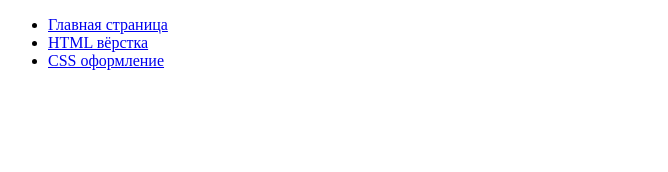
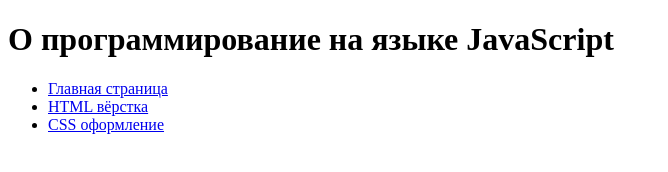
Before and after one commit to DarkAngel8991/site, a plain HTML site: page pages/js_coding.html in a window 1280 px wide. Shown: the whole page, without its empty margins (0-668 px from the left). Drawn offline with Linux system fonts and the light colour scheme.

Commit message:
Update js_coding.html

```diff
--- a/pages/js_coding.html
+++ b/pages/js_coding.html
@@ -2,9 +2,12 @@
 <html lang="en">
 <head>
     <meta charset="UTF-8">
-    <title>Об программирование на языке JavaScript</title>
+    <title>О JS программировании</title>
 </head>
 <body>
+    <h1>
+        О программирование на языке JavaScript
+    </h1>
     <ul>
         <li>
             <a href="../index.html">Главная страница</a>
```
